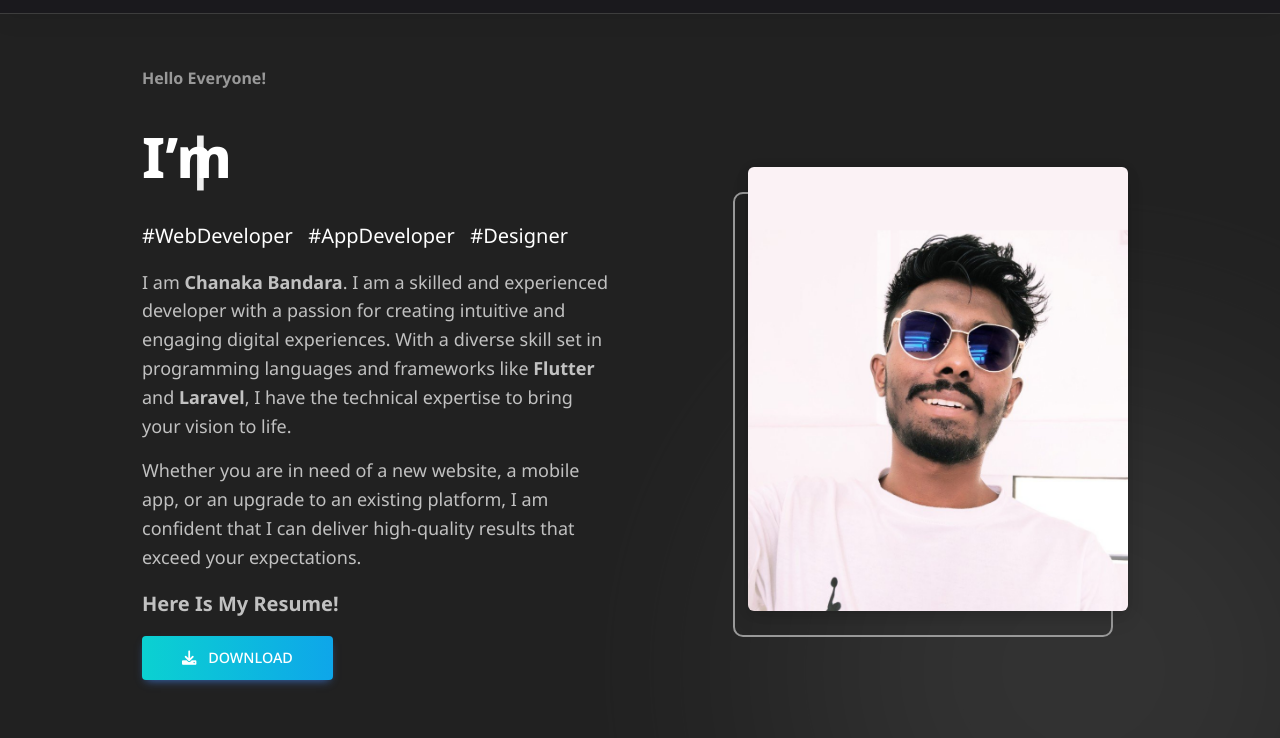
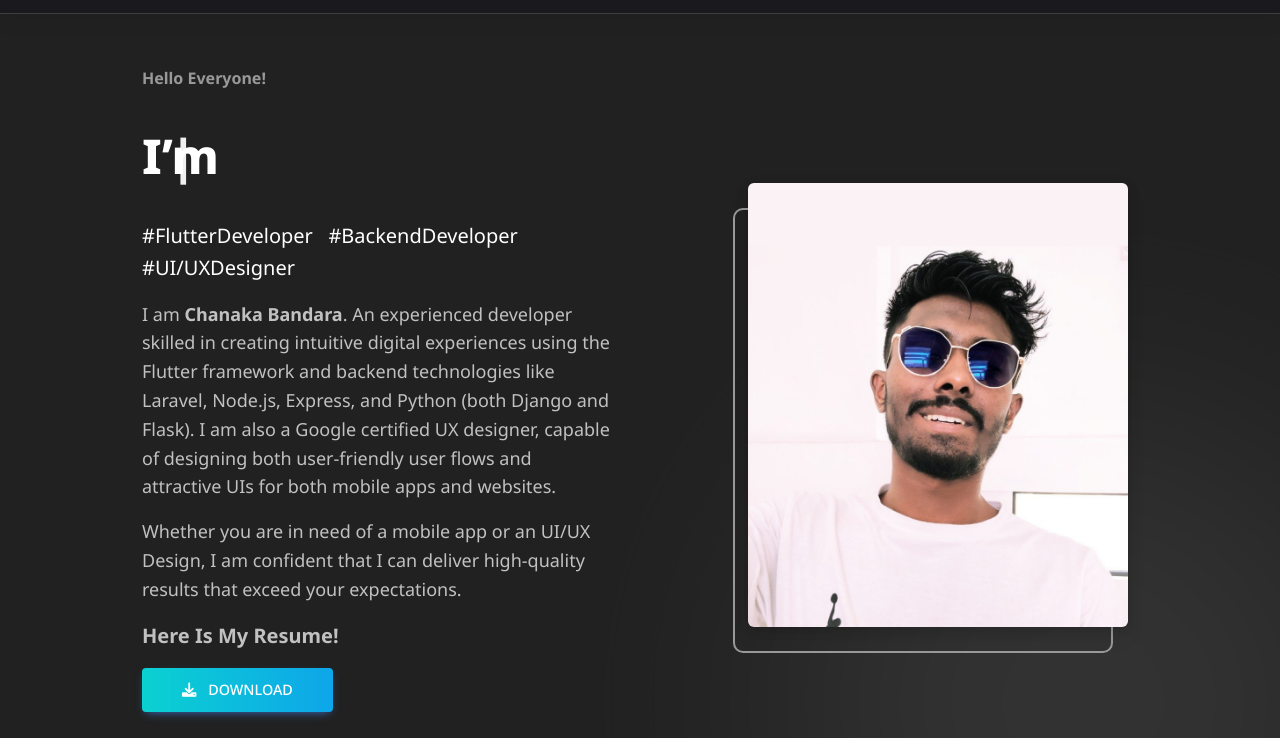
Before and after one commit to ChanakaDev/portfolio, a plain HTML site: page index.html in a window 1280 px wide. Shown: the part 62-800 px from the top of the page. Drawn offline with nearby package versions, Linux system fonts and the light colour scheme; a script that the page names is missing; a small style sheet from the web is missing.

Commit message:
Updated the Introduction of myself

```diff
--- a/index.html
+++ b/index.html
@@ -186,21 +186,22 @@
             <div class="row">
               <div class="col-md-10">
                 <p class="text-white hashtags" style="font-size: 20px">
-                  #WebDeveloper &nbsp; #AppDeveloper &nbsp; #Designer
+                  #FlutterDeveloper &nbsp; #BackendDeveloper &nbsp;
+                  #UI/UXDesigner
                 </p>
                 <p class="color-gray-700 lh-base">
-                  I am <strong>Chanaka Bandara</strong>. I am a skilled and
-                  experienced developer with a passion for creating intuitive
-                  and engaging digital experiences. With a diverse skill set in
-                  programming languages and frameworks like
-                  <strong>Flutter</strong> and <strong>Laravel</strong>, I have
-                  the technical expertise to bring your vision to life.
-                  <span class="d-inline-block mt-3">
-                    Whether you are in need of a new website, a mobile app, or
-                    an upgrade to an existing platform, I am confident that I
-                    can deliver high-quality results that exceed your
-                    expectations.
-                  </span>
+                  I am <strong>Chanaka Bandara</strong>. An experienced
+                  developer skilled in creating intuitive digital experiences
+                  using the Flutter framework and backend technologies like
+                  Laravel, Node.js, Express, and Python (both Django and Flask).
+                  I am also a Google certified UX designer, capable of designing
+                  both user-friendly user flows and attractive UIs for both
+                  mobile apps and websites.
+                  <span class="d-inline-block mt-3"
+                    >Whether you are in need of a mobile app or an UI/UX Design,
+                    I am confident that I can deliver high-quality results that
+                    exceed your expectations.</span
+                  >
                 </p>
               </div>
             </div>
--- a/public/css/style.css
+++ b/public/css/style.css
@@ -77,7 +77,7 @@ body,
 
 .typewrite-div {
   font-weight: 800;
-  font-size: 3.5rem;
+  font-size: 3rem;
   line-height: 5.5rem;
 }
 
```
